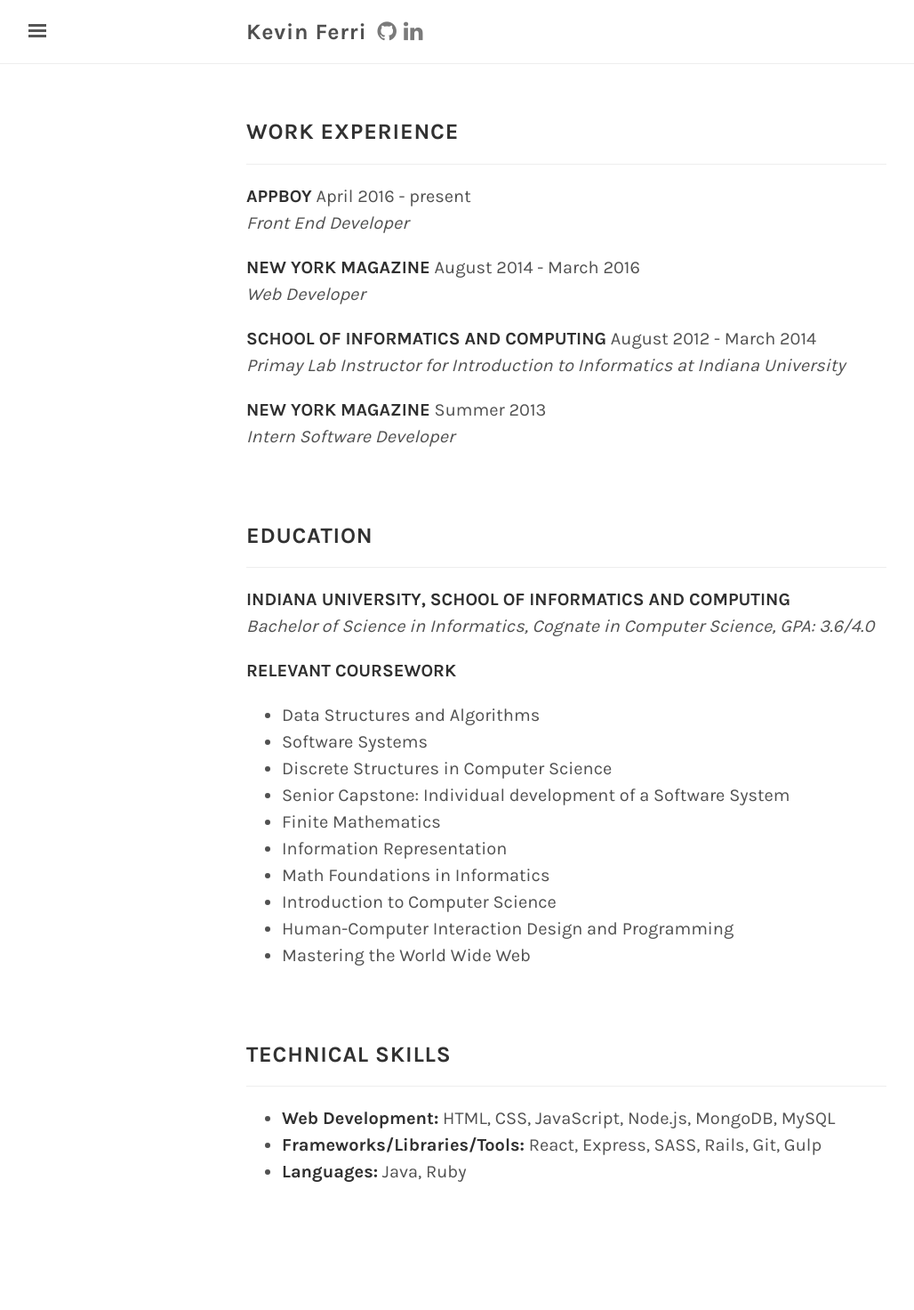
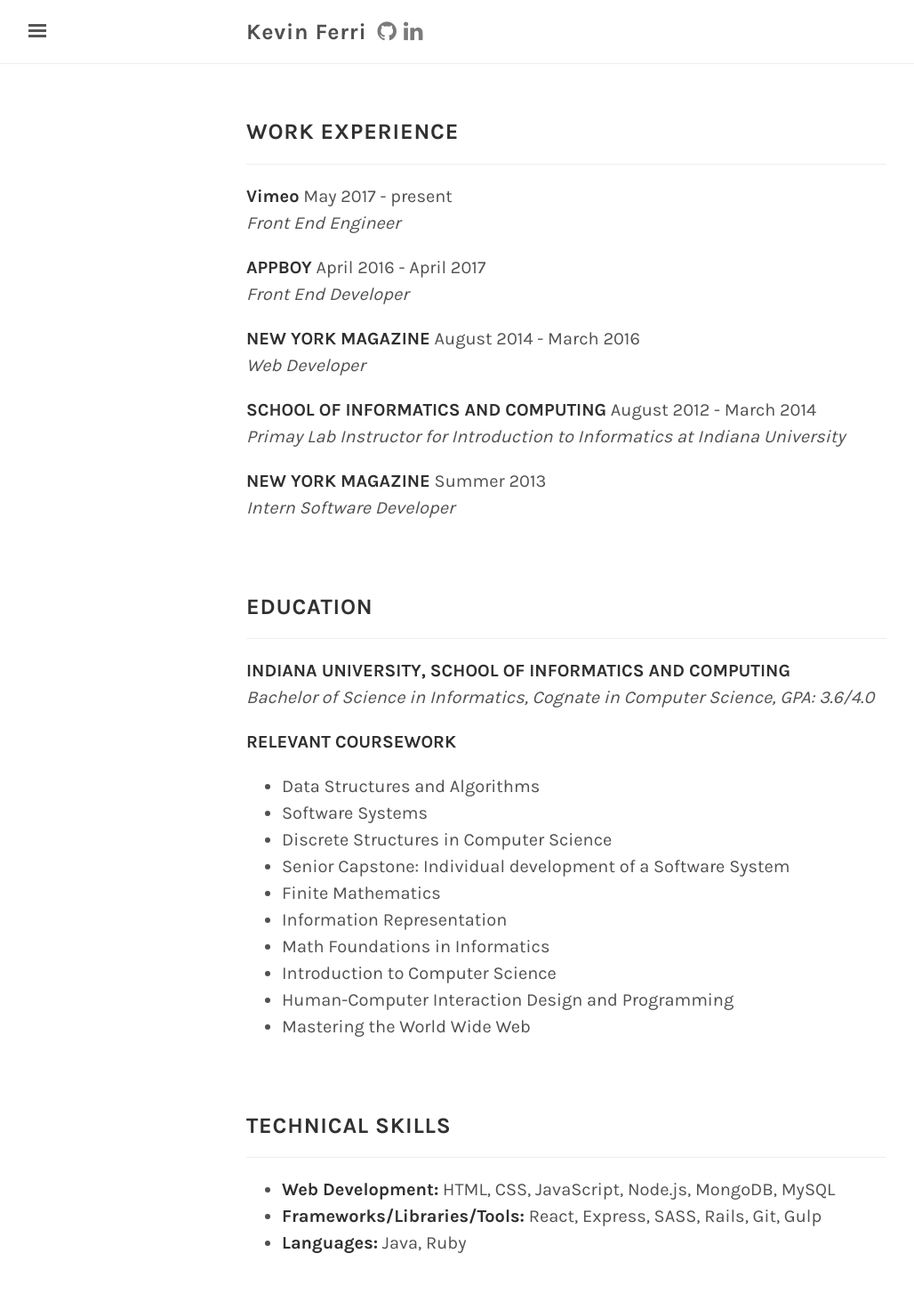
Before and after one commit to kevinferri/blog, a Jekyll site: the page built from resume.md, in a window 1280 px wide. Shown: the whole page at 89% size, without its empty margins (3-1031 px from the left). Built offline with Jekyll 4.4.1, drawn with Linux system fonts in a browser that asks for light colours; nearby versions of some CDN libraries; before the commit the page ends 1392 px from its top, so only the background shows below that.

Commit message:
Resume update

```diff
--- a/resume.md
+++ b/resume.md
@@ -6,7 +6,11 @@
 ### WORK EXPERIENCE
 <hr>
 
-**APPBOY** April 2016 - present
+**Vimeo** May 2017 - present
+<br>
+_Front End Engineer_
+
+**APPBOY** April 2016 - April 2017
 <br>
 _Front End Developer_
 
```
